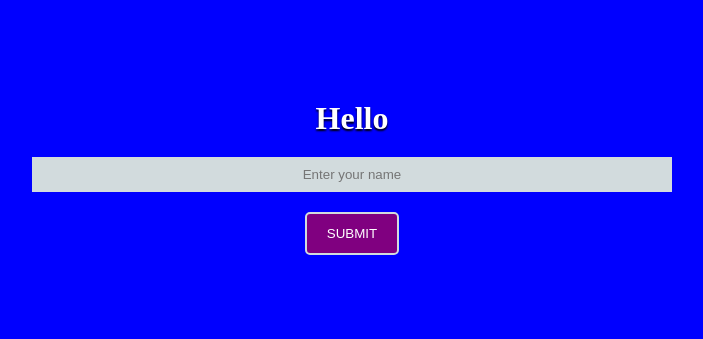
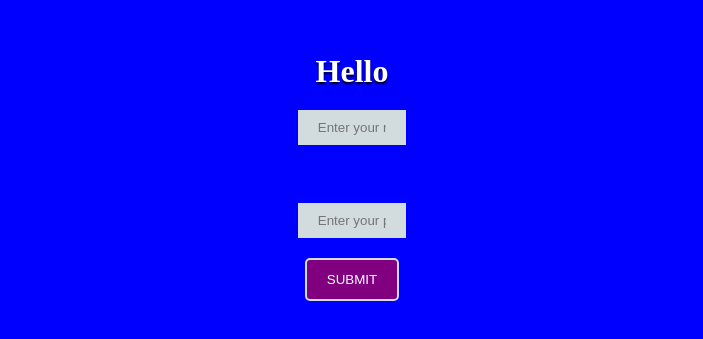
Before and after one commit to ayush007-ak/React-js-pratice-and-revision, a React (Create React App) app: page / in a window 1280 px wide. Shown: the part 223-562 px from the top of the page, without its empty margins (288-991 px from the left). Built offline with nearby package versions, Linux system fonts and the light colour scheme; a web font is replaced by a local one.

Commit message:
Login form with hooks Easy

```diff
--- a/src/App.js
+++ b/src/App.js
@@ -1,76 +1,45 @@
-import React, {useState} from 'react'
+
+
+import React, { useState } from 'react'
 
 const App = () => {
 
-    const [name , setName] = useState("");
-    const [fullName , setFullName] = useState()
+    const [name, setName] = useState("");
+    const [fullName, setFullName] = useState()
+     const [lastName ,setLastName] = useState()
+     const [newlastName , setnewLast] = useState()
 
-
-    const inputEvent =(event) =>{
+    const inputEvent = (event) => {
         console.log(event.target.value)
         setName(event.target.value)
     }
 
-    const onSubmit =() => {
+    const onSubmit = (event) => {
+        event.preventDefault(); //har event ka ek object hota ha (e) or event.preventdefault bina refresh kr value leta ha mt kro refresh mtb
         setFullName(name);
+        setnewLast(lastName)
+    }
+
+    const inputEvent2 = (event) =>{
+        setLastName(event.target.value)
     }
     return (
-      <>
-      <div>
-          <h1>Hello {fullName}</h1>
-          <input type='text' placeholder='Enter your name' onChange={inputEvent} value={name} />
-          <button onClick={onSubmit}>Submit </button>
-      </div>
-
-      </>
+        <>
+            <div className="main_div">
+                <form onSubmit={onSubmit}>
+                    <div>
+                        <h1>Hello {fullName} {newlastName}</h1>
+                        <input type='text' placeholder='Enter your name' onChange={inputEvent} value={name} /><br/>
+                        <input type='text' placeholder='Enter your password' onChange={inputEvent2} value={lastName} />
+                        <button type='submit' >Submit </button>
+                    </div>
+                </form>
+            </div>
+        </>
     )
 }
 //IN REact WE have to types of component Controlled and Uncontrolled
 export default App
-
-
-
-
-
-
-
-
-
-
-
-
-
-
-
-
-
-
-
-
-
-
-
-
-
-
-
-
-
-
-
-
-
-
-
-
-
-
-
-
-
-
-
-
 
 
 
```
Also changed, not shown: 1 other file (tests, documents, lock files or other folders).
